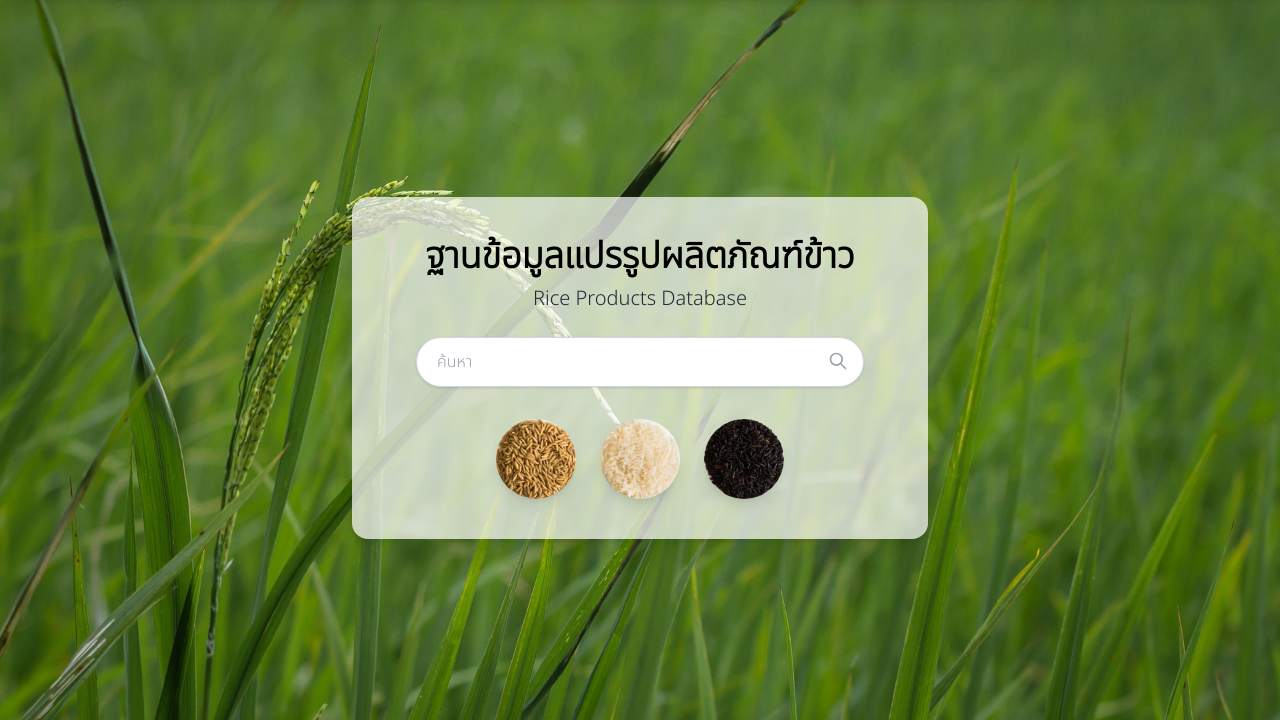
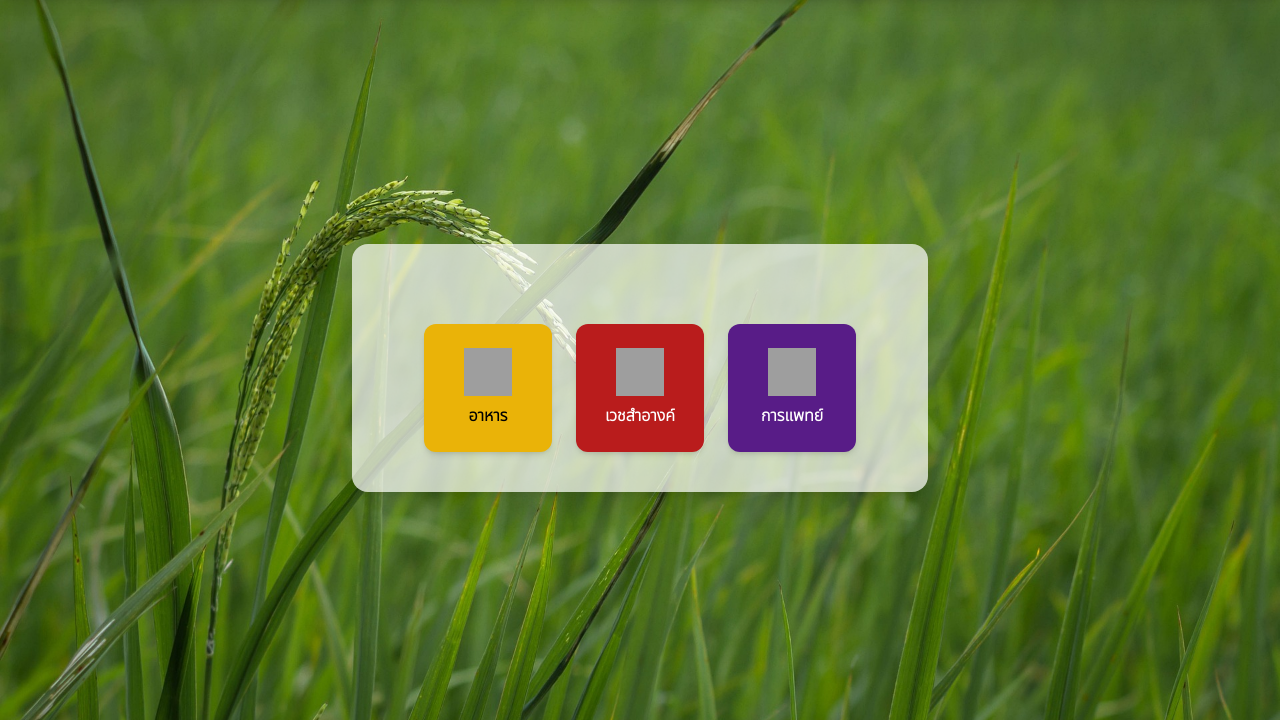
Before and after one commit to pratchayapol/Rice_product, a PHP site: page /user/product_all in a window 1280 px wide. Shown: the part 80-800 px from the top of the page. Run offline with PHP 8.4, Linux system fonts and the light colour scheme; some libraries are stand-ins or nearby versions; grey boxes are pictures that could not be loaded.

Commit message:
ดกด

```diff
--- a/src/user/product_all.php
+++ b/src/user/product_all.php
@@ -30,36 +30,35 @@ session_start();
     <?php include './plugin/navbar.php' ?>
     <div class="pt-24 flex items-center justify-center min-h-screen">
         <div class="text-center bg-white/70 p-10 rounded-2xl shadow-xl max-w-xl w-full">
-            <h1 class="text-3xl md:text-4xl font-bold text-black mb-2">ฐานข้อมูลแปรรูปผลิตภัณฑ์ข้าว</h1>
-            <p class="text-xl text-gray-800 mb-6">Rice Products Database</p>
+            <div class="flex justify-center space-x-6 mt-10">
+                <!-- การ์ดอาหาร -->
+                <a href="food.php" class="block">
+                    <div class="bg-yellow-500 text-black p-6 rounded-xl shadow-md w-32 text-center hover:scale-105 transform transition">
+                        <img src="../image/food-icon.png" alt="อาหาร" class="mx-auto mb-2 w-12 h-12">
+                        <p class="font-bold">อาหาร</p>
+                    </div>
+                </a>
 
-            <div class="flex justify-center mb-8">
-                <div class="relative w-full max-w-md">
-                    <input type="text" placeholder="ค้นหา" class="w-full px-5 py-3 rounded-full shadow border border-gray-300 focus:outline-none focus:ring-2 focus:ring-green-400">
-                    <span class="absolute right-4 top-3.5 text-gray-400">
-                        <svg xmlns="http://www.w3.org/2000/svg" class="h-5 w-5" fill="none" viewBox="0 0 24 24" stroke="currentColor">
-                            <path stroke-linecap="round" stroke-linejoin="round" stroke-width="2" d="M21 21l-6-6m2-5a7 7 0 11-14 0 7 7 0 0114 0z" />
-                        </svg>
-                    </span>
-                </div>
-            </div>
+                <!-- การ์ดเวชสำอางค์ -->
+                <a href="cosmetic.php" class="block">
+                    <div class="bg-red-700 text-white p-6 rounded-xl shadow-md w-32 text-center hover:scale-105 transform transition">
+                        <img src="../image/cosmetic-icon.png" alt="เวชสำอางค์" class="mx-auto mb-2 w-12 h-12">
+                        <p class="font-bold">เวชสำอางค์</p>
+                    </div>
+                </a>
 
-            <div class="flex justify-center space-x-6">
-                <img src="../image/dash1.png" alt="Brown Rice" class="w-20 h-20 rounded-full object-cover shadow-lg">
-                <img src="../image/dash2.png" alt="White Rice" class="w-20 h-20 rounded-full object-cover shadow-lg">
-                <img src="../image/dash3.png" alt="Black Rice" class="w-20 h-20 rounded-full object-cover shadow-lg">
+                <!-- การ์ดการแพทย์ -->
+                <a href="medical.php" class="block">
+                    <div class="bg-purple-900 text-white p-6 rounded-xl shadow-md w-32 text-center hover:scale-105 transform transition">
+                        <img src="../image/medical-icon.png" alt="การแพทย์" class="mx-auto mb-2 w-12 h-12">
+                        <p class="font-bold">การแพทย์</p>
+                    </div>
+                </a>
             </div>
         </div>
 
 
-
-    <script>
-        document.getElementById("menu-toggle").addEventListener("click", function() {
-            const menu = document.getElementById("mobile-menu");
-            menu.classList.toggle("hidden");
-        });
-    </script>
-    <?php include '../loadtab/f.php'; ?>
+        <?php include '../loadtab/f.php'; ?>
 </body>
 
 </html>
```
